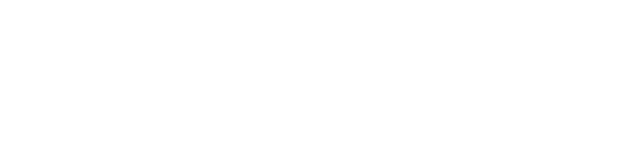
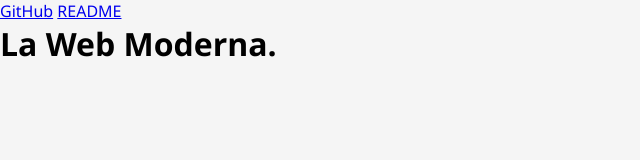
Before and after one commit to ysrael-rojas/web-moderna, a plain HTML site: page index.html in a window 1280 px wide. Shown: the whole page, without its empty margins (0-640 px from the left). Drawn offline with Linux system fonts and the light colour scheme.

Commit message:
Agregando html y css

```diff
--- a/index.html
+++ b/index.html
@@ -3,9 +3,16 @@
 <head>
     <meta charset="UTF-8">
     <meta name="viewport" content="width=device-width, initial-scale=1.0">
-    <title>Document</title>
+    <title>La Web Moderna</title>
+    <link rel="stylesheet" href="./styles.css">
 </head>
 <body>
-
+    <nav>
+        <a href="https://github.com/ysrael-rojas/web-moderna">GitHub</a>
+        <a href="https://github.com/ysrael-rojas/web-moderna/blob/main/README.md">README</a>
+    </nav>
+    <main>
+        <h1>La Web Moderna.</h1>
+    </main>
 </body>
 </html>
--- a/styles.css
+++ b/styles.css
@@ -0,0 +1,10 @@
+* {
+    margin: 0;
+    padding: 0;
+    box-sizing: border-box;
+}
+
+body {
+    font-family: 'Segoe UI', system-ui, sans-serif;
+    background-color: #f5f5f5;
+}
```
Also changed, not shown: 1 other file.
